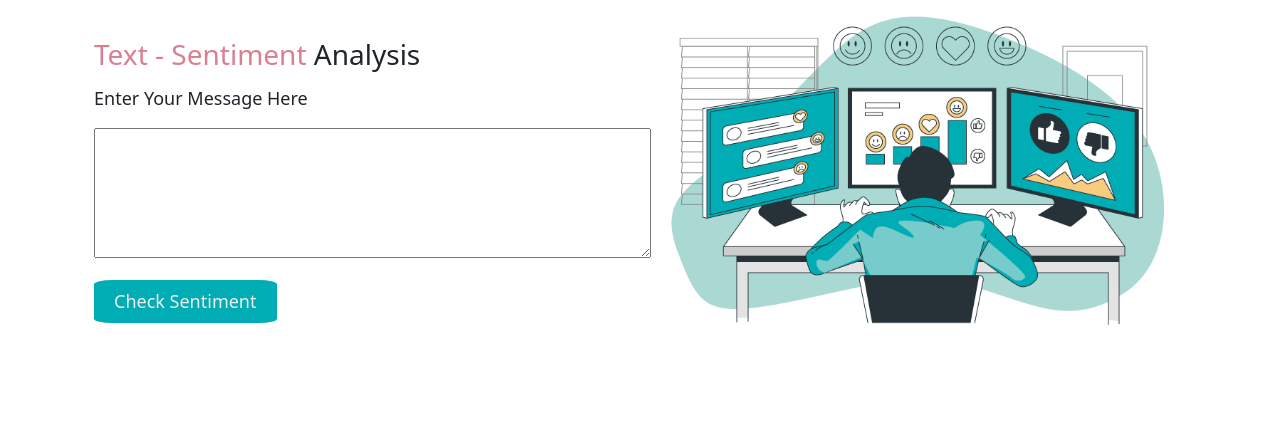
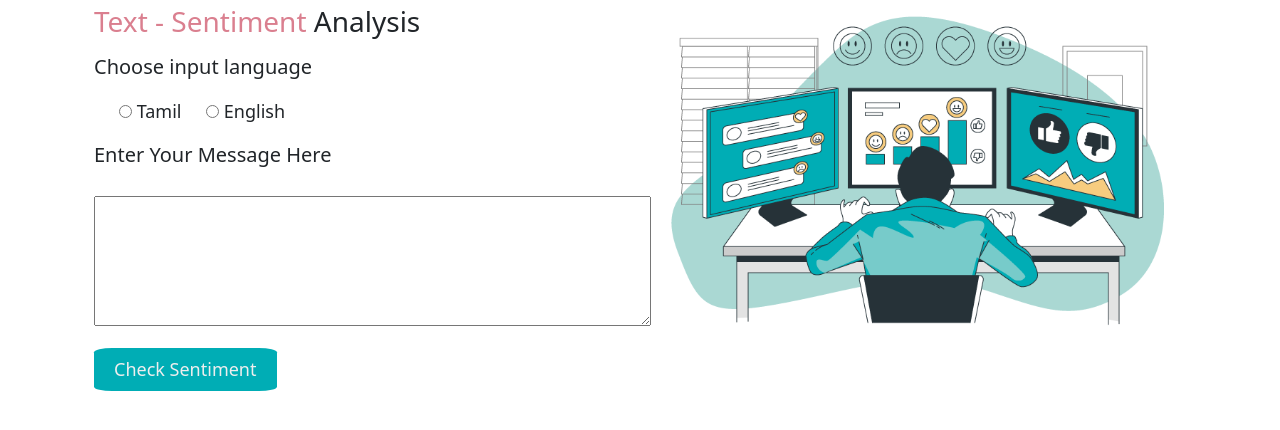
Before and after one commit to Akilandeshwari-Ravishankar/Text-sentiment-analysis, a Flask app: page / in a window 1280 px wide. Shown: the part 93-523 px from the top of the page. Run offline with Flask 2, Linux system fonts and the light colour scheme; parts of the project's set-up code (start-up, migrations or seed data) failed here and were passed over.

Commit message:
final commit

```diff
--- a/app.py
+++ b/app.py
@@ -21,7 +21,12 @@ app = Flask(__name__)
 
 
 @app.route('/')
+@app.route('/home')
 def home():
+    return render_template("index.html")
+
+@app.route('/index', methods=['POST'])
+def index():
     return render_template("index.html")
 
 #removing stop words
@@ -42,20 +47,25 @@ def get_lemmatized(review_list):
 def submit():
     if request.method == 'POST':
         message = request.form['message']
+        btn_inp = request.form['option']
+        msg = message
+        if(btn_inp == 'Tamil'):
+              #transliterate the input message
+              translit_result = transliterate_text(message, lang_code='ta')
 
-        #transliterate the input message
-        translit_result = transliterate_text(message, lang_code='ta')
-
-        #translating the input message [Tamil ------ to ------ English]
-        translator = google_translator()
-        translate_result = translator.translate(translit_result, lang_src='ta', lang_tgt='en')
-
-        review = [translate_result]
-        review = remove_stopwords(review)
-        review = get_lemmatized(review)
-        my_review = np.array(review)
-        my_test_review = clf.transform(my_review)
-        my_prediction = clf_model.predict(my_test_review)
+              #translating the input message [Tamil ------ to ------ English]
+              translator = google_translator()
+              translate_result = translator.translate(translit_result, lang_src='ta', lang_tgt='en')
+              msg = translate_result
+        else:
+          translit_result = 'None'
+          translate_result = 'None'
+          review = [msg]
+          review = remove_stopwords(review)
+          review = get_lemmatized(review)
+          my_review = np.array(review)
+          my_test_review = clf.transform(my_review)
+          my_prediction = clf_model.predict(my_test_review)
     return render_template('result.html', inp_message=message, tamil_msg=translit_result, translated_eng_msg=translate_result, prediction=my_prediction)
 
 
--- a/templates/index.html
+++ b/templates/index.html
@@ -38,10 +38,18 @@
               <div style="font-size: 28px;">
                   <span style="color: #DA7F8F; font-weight: 500;">Text - Sentiment </span><span> Analysis</span><br>
                   <form action="{{url_for('submit')}}" method="POST" style="font-size: 18px; margin-top: 10px;">
-                    <p>Enter Your Message Here</p>
+                    <p style="font-size: 20px;">Choose input language</p>
                     <!-- <input type="text" name="message" rows="10" cols="100" style="padding: 10px 10px;"><br/> -->
-                    <textarea name="message" rows="4" cols="50" style="padding: 10px 10px;"></textarea><br/>
+                    <input type="radio" id="Thanglish" name="option" value="Tamil" style="margin-left: 25px;">
+                    Tamil
+                    <input type="radio" id="English" name="option" value="English" style="margin-left: 20px;">
+                    English
+
+                    <p style="margin-top: 15px; font-size: 20px;">Enter Your Message Here</p>
+                    <textarea name="message" rows="4" cols="50" style="padding: 10px 10px; margin-top: 10px;"></textarea><br/>
+
                     <input type="submit", value = "Check Sentiment", id= "submit", style="background-color: #00ADB5; border-radius: 10%; border: none; padding: 8px 20px; color: #eee;margin-top: 15px;">
+
                   </form>
 
               </div>
```
Also changed, not shown: templates/result.html (+10 -2 lines).
